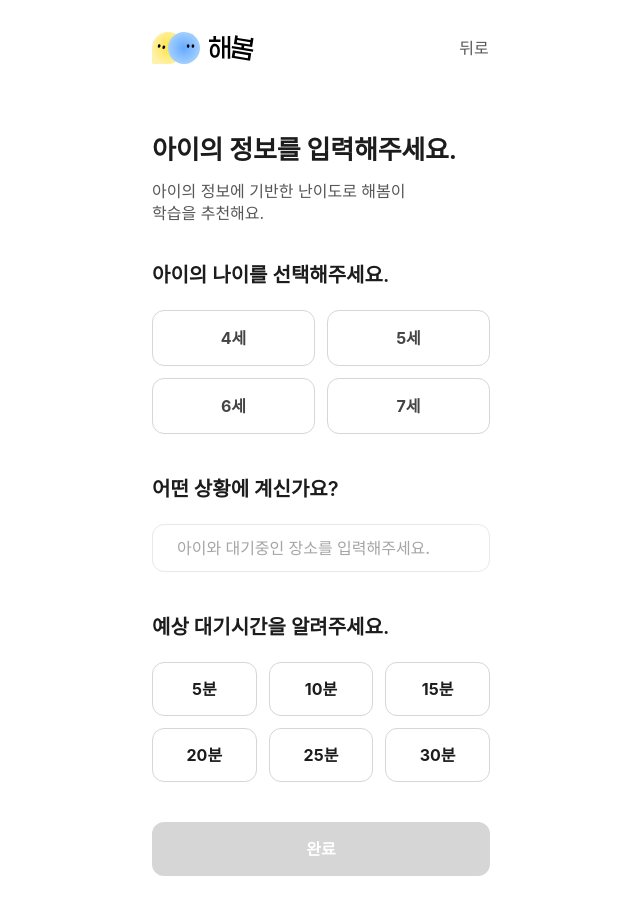
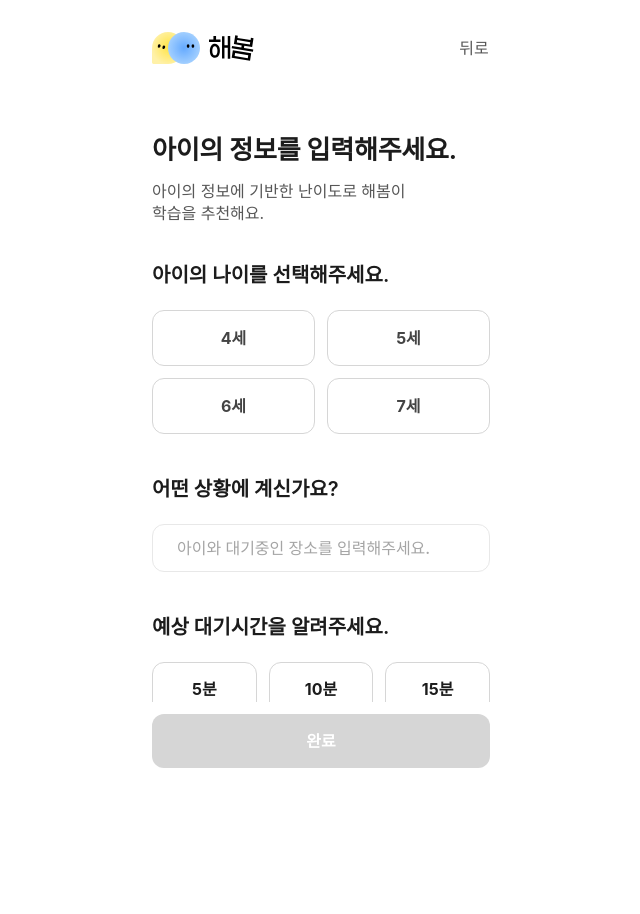
Before and after one commit to SOPT-all/39-SOPKATHON-WEB-WEB3, a React (Vite) app: page /preschool/input in a window 1280 px wide. Shown: the top 914 px of the page, without its empty margins (319-959 px from the left). Built offline with nearby package versions, Linux system fonts and the light colour scheme; a web font is replaced by a local one.

Commit message:
feat: 유아 정보 입력 화면 완료 버튼 하단 고정

```diff
--- a/src/pages/preschool/input/PreschoolInputPage.tsx
+++ b/src/pages/preschool/input/PreschoolInputPage.tsx
@@ -6,6 +6,7 @@ import RecommendLoading from '@/pages/preschool/input/components/RecommendLoadin
 import WaitTimeButton from '@/pages/preschool/input/components/WaitTimeButton';
 import { PATH } from '@/routes/paths';
 import ActionButton from '@/shared/components/ActionButton';
+import BottomFixedBar from '@/shared/components/BottomFixedBar';
 import Header from '@/shared/components/Header';
 import SelectButton from '@/shared/components/SelectButton';
 import TextField from '@/shared/components/TextField';
@@ -48,7 +49,7 @@ const PreschoolInputPage = () => {
   if (isLoading) return <RecommendLoading onBackClick={handleLoadingBackClick} />;
 
   return (
-    <main className="flex min-h-dvh flex-col px-8 pb-8">
+    <main className="flex min-h-dvh flex-col px-8 pb-24.5">
       <Header hasSymbol />
 
       <div className="mt-17 flex flex-col gap-3">
@@ -94,9 +95,11 @@ const PreschoolInputPage = () => {
         </FormSection>
       </div>
 
-      <ActionButton className="mt-auto" disabled={!isSubmittable} onClick={handleCompleteClick}>
-        완료
-      </ActionButton>
+      <BottomFixedBar>
+        <ActionButton disabled={!isSubmittable} onClick={handleCompleteClick}>
+          완료
+        </ActionButton>
+      </BottomFixedBar>
     </main>
   );
 };
```
